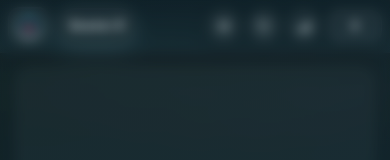
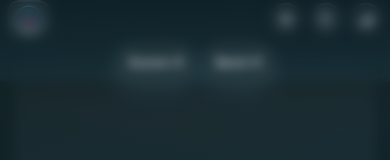
Before and after one commit to Henil184/Playskydrift, a plain HTML site: page index.html in a window 390 px wide. Shown: the top 160 px of the page. Drawn offline with Linux system fonts and the light colour scheme.

Commit message:
Update styles.css

```diff
--- a/styles.css
+++ b/styles.css
@@ -338,12 +338,14 @@ body.neon .icon-btn {
 /* Safe-area and dynamic viewport adjustments for mobile */
 :root {
   --topbar-h: 58px;
-  --wrap-pt: calc(var(--topbar-h) + 14px + env(safe-area-inset-top, 0px));
+  /* This is updated by JS to the actual measured topbar height.
+     We keep wrap padding as topbar height + breathing room. */
+  --wrap-pt: calc(var(--topbar-h) + 14px);
   --safe-bottom: env(safe-area-inset-bottom, 0px);
 }
 .topbar {
   padding-top: env(safe-area-inset-top, 0px);
-  height: calc(var(--topbar-h) + env(safe-area-inset-top, 0px));
+  height: auto; /* allow the bar to grow to two rows on narrow screens */
 }
 .wrap { padding-top: var(--wrap-pt); }
 canvas { max-height: calc(100dvh - var(--wrap-pt) - 24px - var(--safe-bottom)); }
@@ -361,24 +363,30 @@ canvas { max-height: calc(100dvh - var(--wrap-pt) - 24px - var(--safe-bottom));
 
 /* Topbar responsive clean-up to prevent overlap on phones */
 @media (max-width: 540px) {
-  /* Keep only Score in the middle, hide Best chip */
-  .center .chip:nth-child(2) { display: none; }
+  /* Two-row topbar: brand + actions on row 1, chips centered on row 2 */
+  .topbar {
+    display: grid;
+    grid-template-columns: 1fr auto;
+    grid-template-areas: "left right" "center center";
+    row-gap: 8px;
+    padding: 0 10px;
+  }
+  .topbar .left { grid-area: left; }
+  .topbar .center { grid-area: center; justify-content: center; }
+  .topbar .right { grid-area: right; justify-content: flex-end; gap: 8px; }
   .center .chip { padding: 6px 10px; font-size: 13.5px; }
-  .right { gap: 8px; }
-  .topbar { padding: 0 10px; }
-  /* When the Score chip is visible, hide duplicate corner bubble to free space */
+  /* Avoid duplicate score when center chips show */
   .score-bubble { display: none; }
 }
 
 @media (max-width: 420px) {
-  /* Hide center chips entirely; rely on right score bubble */
-  .center { display: none; }
-  /* Tighten brand and optionally hide text label to fit */
+  /* Keep two-row layout; tighten brand label */
   .brand { padding: 4px 6px; }
   .brand span { display: none; }
   .topbar { gap: 8px; }
   .icon-btn { width: 32px; height: 32px; }
-  .score-bubble { display: inline-block; min-width: 36px; padding: 6px 8px; font-size: 12px; }
+  /* Still prefer center chip; keep bubble hidden to reduce clutter */
+  .score-bubble { display: none; }
   .topbar { padding: 0 8px; }
 }
 
```
